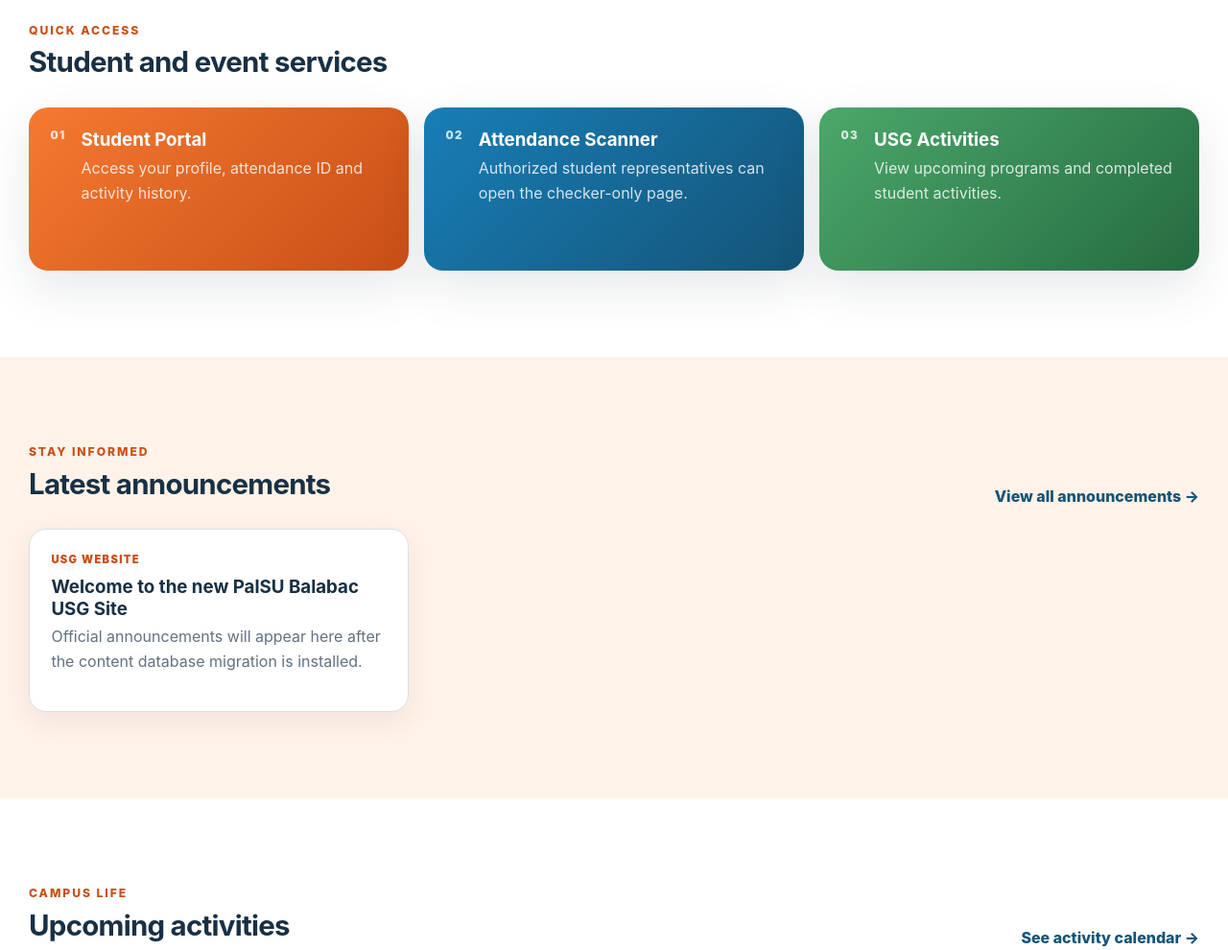
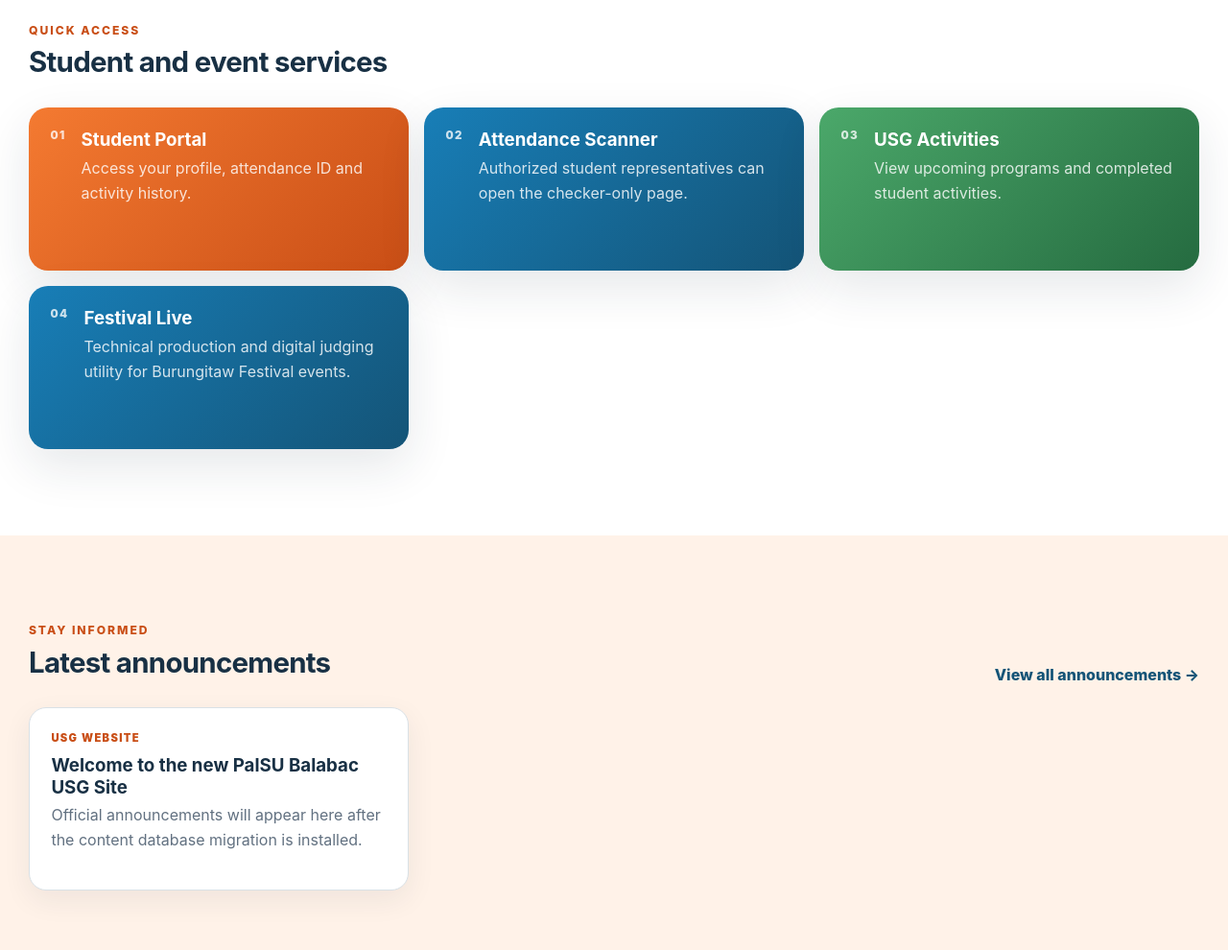
Before and after one commit to princecabaya/palsu-balabac-usg-attendance, a website: page index.html in a window 1280 px wide. Shown: the part 760-1750 px from the top of the page at 96% size. Drawn offline with nearby package versions, Linux system fonts and the light colour scheme; no server answers.

Commit message:
Link Burungitaw Festival Live sister utility

```diff
--- a/index.html
+++ b/index.html
@@ -4,7 +4,7 @@
   <header class="site-header public-header"><a class="brand" href="index.html" aria-label="PalSU Balabac USG home"><span class="brand__seals"><img src="assets/img/psu-logo.png" alt="Palawan State University logo"><img src="assets/img/usg-logo.png" alt="University Student Government logo"></span><span><strong>PalSU Balabac USG</strong><small>Official University Student Government Site</small></span></a><button class="public-menu-button" type="button" aria-expanded="false" aria-controls="public-navigation">Menu</button><nav class="nav public-nav" id="public-navigation" aria-label="Public navigation"><a class="is-active" href="index.html">Home</a><a href="announcements.html">Announcements</a><a href="events.html">Events</a><a href="officers.html">Officers</a><a href="projects.html">Projects</a><a href="transparency.html">Transparency</a><a href="portal.html">Student Portal</a></nav></header>
   <main>
     <section class="usg-hero"><div class="usg-hero__waves" aria-hidden="true"></div><div class="usg-hero__content"><div><p class="eyebrow">Leadership · Service · Student Voice</p><h1>Serving every student of PalSU Balabac.</h1><p>The official online home of the University Student Government—bringing announcements, activities, services and student access together in one place.</p><div class="hero-actions"><a class="button button--primary" href="announcements.html">Read announcements</a><a class="button button--quiet" href="portal.html">Open student portal</a></div></div><div class="hero-seal"><img src="assets/img/usg-logo.png" alt="University Student Government seal"><strong>University Student Government</strong><span>Palawan State University · Balabac Campus</span></div></div></section>
-    <section class="public-section quick-access" aria-labelledby="quick-access-title"><div class="public-section__heading"><div><p class="eyebrow">Quick access</p><h2 id="quick-access-title">Student and event services</h2></div></div><div class="quick-grid"><a class="quick-card quick-card--orange" href="portal.html"><span>01</span><div><h3>Student Portal</h3><p>Access your profile, attendance ID and activity history.</p></div></a><a class="quick-card quick-card--blue" href="scanner.html"><span>02</span><div><h3>Attendance Scanner</h3><p>Authorized student representatives can open the checker-only page.</p></div></a><a class="quick-card quick-card--green" href="events.html"><span>03</span><div><h3>USG Activities</h3><p>View upcoming programs and completed student activities.</p></div></a></div></section>
+    <section class="public-section quick-access" aria-labelledby="quick-access-title"><div class="public-section__heading"><div><p class="eyebrow">Quick access</p><h2 id="quick-access-title">Student and event services</h2></div></div><div class="quick-grid"><a class="quick-card quick-card--orange" href="portal.html"><span>01</span><div><h3>Student Portal</h3><p>Access your profile, attendance ID and activity history.</p></div></a><a class="quick-card quick-card--blue" href="scanner.html"><span>02</span><div><h3>Attendance Scanner</h3><p>Authorized student representatives can open the checker-only page.</p></div></a><a class="quick-card quick-card--green" href="events.html"><span>03</span><div><h3>USG Activities</h3><p>View upcoming programs and completed student activities.</p></div></a><a class="quick-card quick-card--blue" href="festival-live/"><span>04</span><div><h3>Festival Live</h3><p>Technical production and digital judging utility for Burungitaw Festival events.</p></div></a></div></section>
     <section class="public-section public-section--tint" aria-labelledby="latest-title"><div class="public-section__heading"><div><p class="eyebrow">Stay informed</p><h2 id="latest-title">Latest announcements</h2></div><a href="announcements.html">View all announcements →</a></div><div class="public-card-grid" id="home-announcements"><article class="public-card"><p class="content-label">USG Website</p><h3>Welcome to the new PalSU Balabac USG Site</h3><p>Official announcements will appear here after the content database migration is installed.</p></article></div></section>
     <section class="public-section" aria-labelledby="events-title"><div class="public-section__heading"><div><p class="eyebrow">Campus life</p><h2 id="events-title">Upcoming activities</h2></div><a href="events.html">See activity calendar →</a></div><div class="public-card-grid" id="home-events"><article class="public-card public-card--empty"><h3>Activities will be posted soon</h3><p>Check back for programs organized by the University Student Government.</p></article></div></section>
     <section class="public-section usg-mission"><div><p class="eyebrow">Our purpose</p><h2>A responsive, transparent and student-centered government.</h2></div><p>The PalSU Balabac University Student Government represents student concerns, coordinates meaningful campus activities and promotes responsible participation in university life.</p></section>
```
